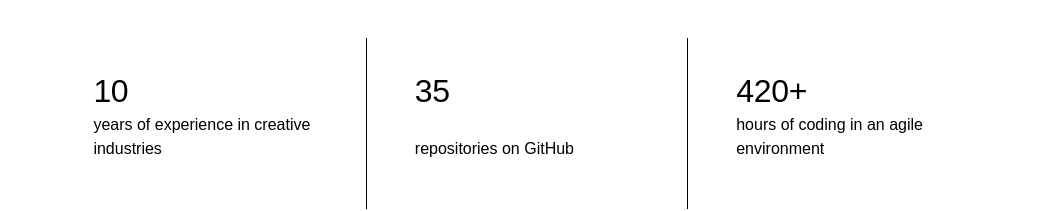
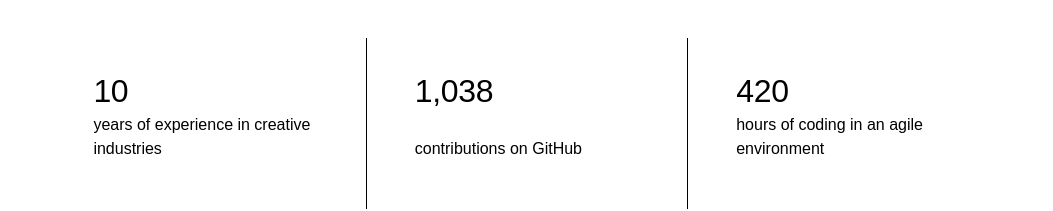
Before and after one commit to KatieHill-Fr-Gr/portfolio-frontend, a React (Vite) app: page /about in a window 1280 px wide. Shown: the part 1878-2089 px from the top of the page, without its empty margins (105-1158 px from the left). Built offline with nearby package versions, Linux system fonts and the light colour scheme; no server answers; a web font is replaced by a local one.

Commit message:
Count up added to stats on About page

```diff
--- a/package.json
+++ b/package.json
@@ -16,6 +16,7 @@
     "embla-carousel-react": "^8.6.0",
     "lucide-react": "^0.546.0",
     "react": "^19.1.1",
+    "react-countup": "^6.5.3",
     "react-dom": "^19.1.1",
     "react-icons": "^5.5.0",
     "react-router-dom": "^7.9.4",
--- a/src/components/About/About.jsx
+++ b/src/components/About/About.jsx
@@ -1,4 +1,5 @@
 import './About.css'
+import CountUp from 'react-countup'
 import { useNavigate } from 'react-router-dom'
 import { useState, useEffect } from 'react'
 import { getTechnologies } from '../../services/technologies'
@@ -137,15 +138,15 @@ const About = () => {
                 <div className="about-section">
                     <div className="about-stats">
                         <div className="stat">
-                            <h2>10</h2>
+                            <h2><CountUp start={0} end={10} duration={2.5} /></h2>
                             <p>years of experience in creative industries</p>
                         </div>
                         <div className="stat">
-                            <h2>35</h2>
-                            <p>repositories on GitHub</p>
+                            <h2><CountUp start={0} end={1038} duration={2.5} /></h2>
+                            <p>contributions on GitHub</p>
                         </div>
                         <div className="stat">
-                            <h2>420+</h2>
+                            <h2><CountUp start={0} end={420} duration={2.5} /></h2>
                             <p>hours of coding in an agile environment</p>
                         </div>
                     </div>
--- a/src/components/NavBar/NavBar.css
+++ b/src/components/NavBar/NavBar.css
@@ -38,6 +38,7 @@ a.home-link {
 
 a.home-link:hover {
   background-color: var(--light-secondary-transparent);
+  color: var(--light-primary);
 }
 
 .right-section {
```
Also changed, not shown: 1 other file (tests, documents, lock files or other folders).
